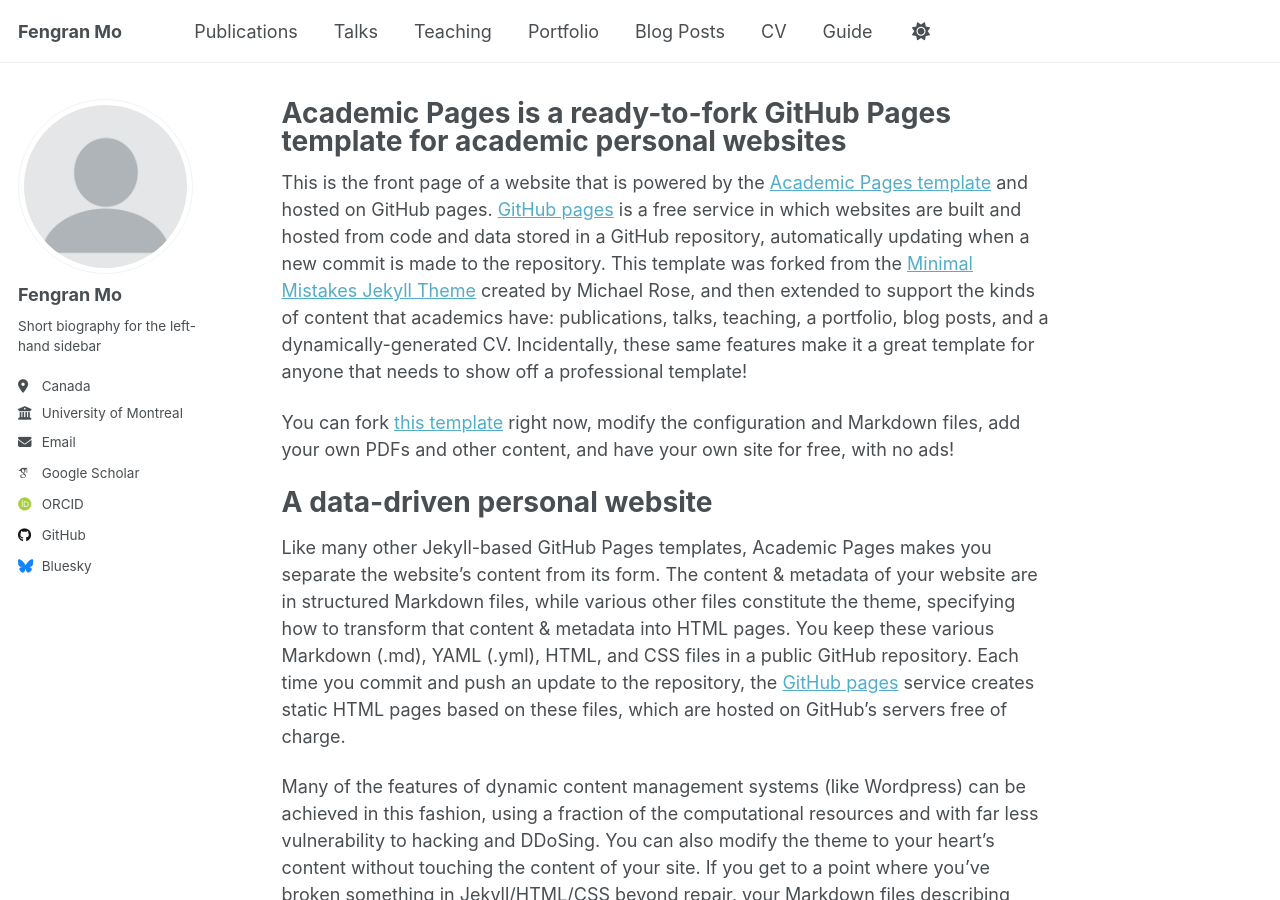
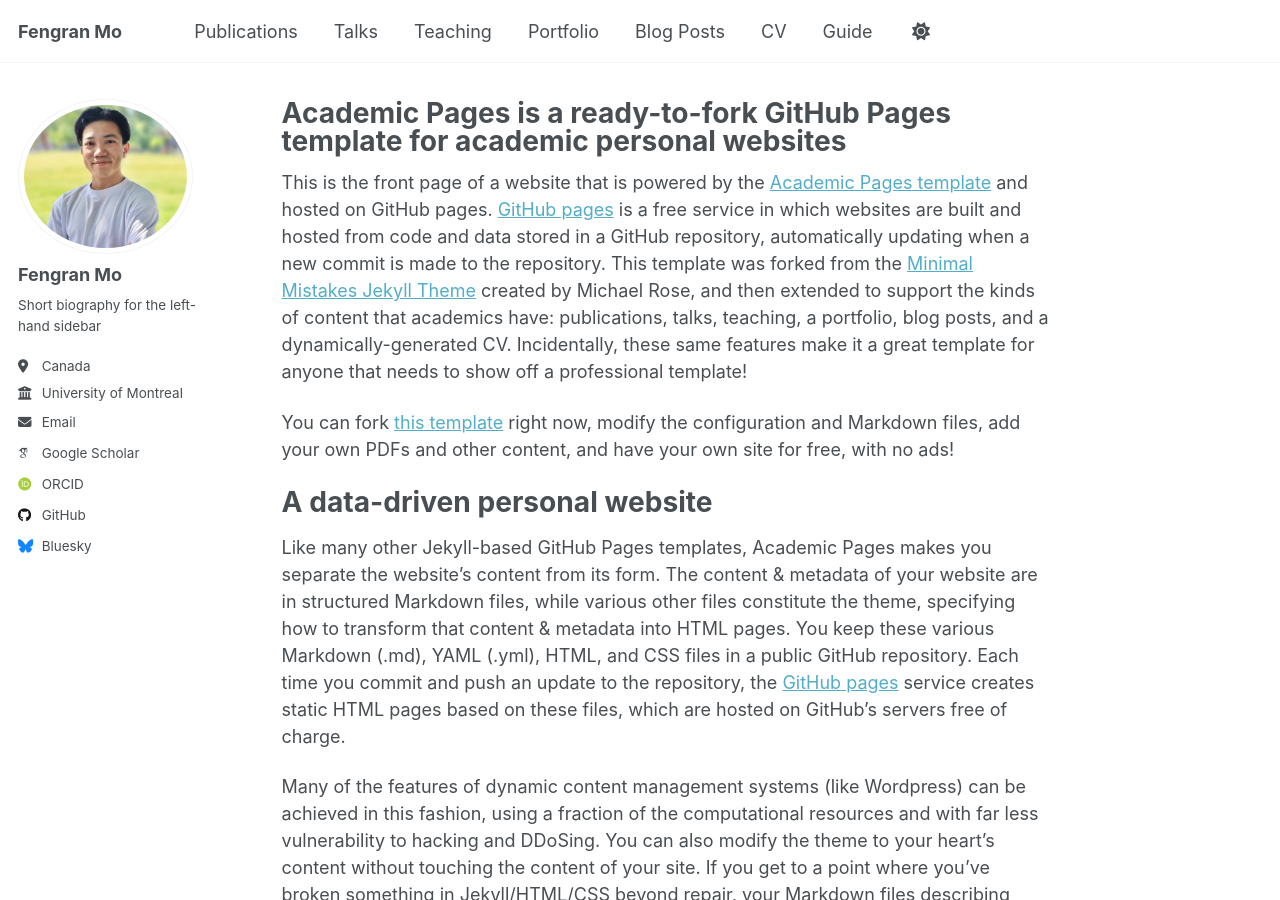
Before and after one commit to fengranMark/fengranMark.github.io, a Jekyll site: the page built from _pages/about.md, in a window 1280 px wide and 900 px high. Built offline with Jekyll 4.4.1, drawn with Linux system fonts in a browser that asks for light colours; some web fonts are replaced; a script that is not in the unit is left out.

Commit message:
Update _config.yml

```diff
--- a/_config.yml
+++ b/_config.yml
@@ -23,7 +23,7 @@
 #               Additional customization can be done by editing /_includes/author-profile.html
 author:
   # Biographic information
-  avatar           : "profile.png"
+  avatar           : "fengran.png"
   name             : "Fengran Mo"
   pronouns         : # example: "she/her"
   bio              : "Short biography for the left-hand sidebar"
```
